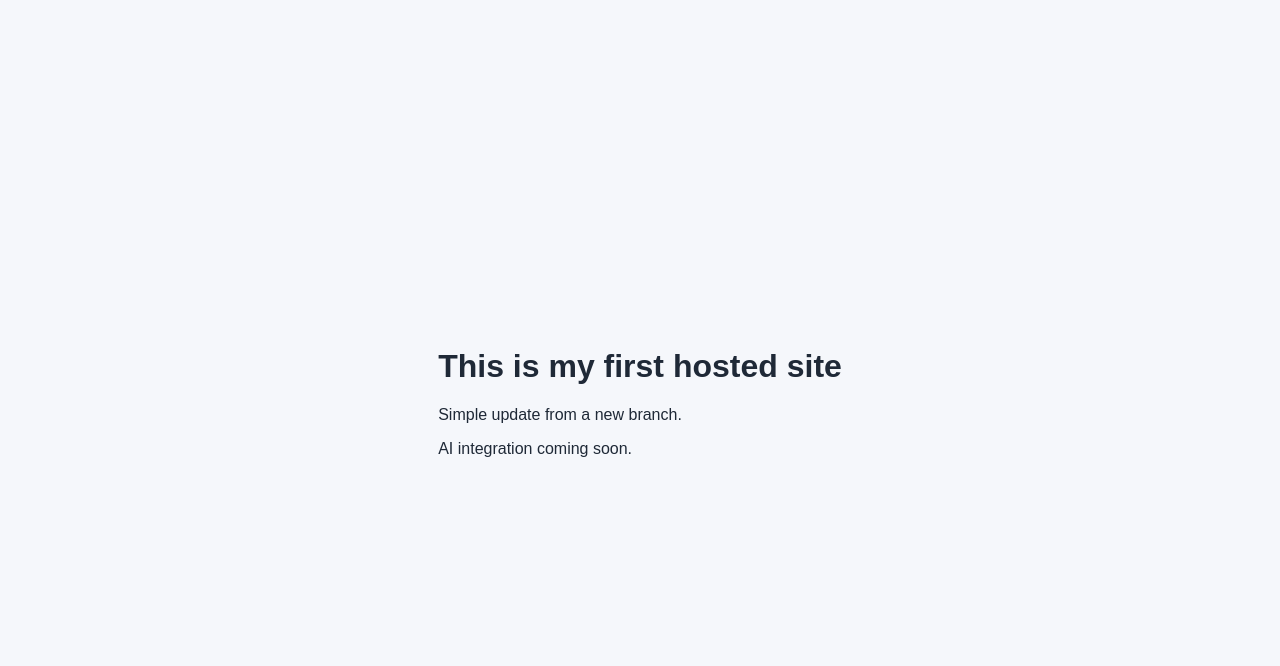
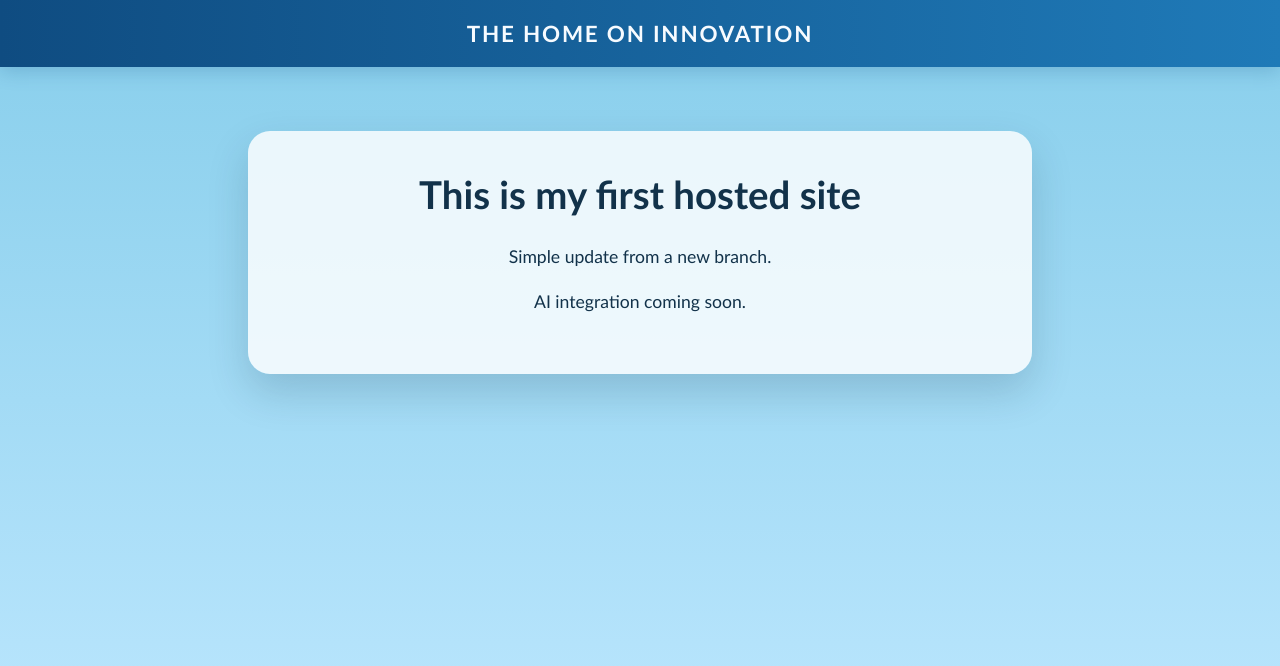
Before and after one commit to asier-dev-team/vercel-hosting, a plain HTML site: page first_iteration_site/index.html in a window 1280 px wide. Drawn offline with Linux system fonts and the light colour scheme.

Commit message:
Update site background and add innovation banner

```diff
--- a/first_iteration_site/index.html
+++ b/first_iteration_site/index.html
@@ -6,17 +6,48 @@
   <title>First Hosted Site</title>
   <style>
     body {
-      font-family: Arial, sans-serif;
+      font-family: "Trebuchet MS", Arial, sans-serif;
       margin: 0;
-      display: grid;
-      place-items: center;
       min-height: 100vh;
-      background: #f5f7fb;
-      color: #1f2937;
+      background: linear-gradient(180deg, #87ceeb 0%, #bfe8ff 100%);
+      color: #12324a;
+    }
+
+    .banner {
+      background: linear-gradient(90deg, #0f4c81 0%, #1f7ab8 100%);
+      color: #f7fbff;
+      text-align: center;
+      padding: 1.25rem 1rem;
+      font-size: 1.4rem;
+      font-weight: 700;
+      letter-spacing: 0.08em;
+      text-transform: uppercase;
+      box-shadow: 0 4px 18px rgba(15, 76, 129, 0.22);
+    }
+
+    main {
+      max-width: 720px;
+      margin: 4rem auto;
+      padding: 2.5rem 2rem;
+      text-align: center;
+      background: rgba(255, 255, 255, 0.82);
+      border-radius: 22px;
+      box-shadow: 0 18px 40px rgba(18, 50, 74, 0.18);
+    }
+
+    h1 {
+      margin-top: 0;
+      font-size: 2.4rem;
+    }
+
+    p {
+      font-size: 1.1rem;
+      line-height: 1.6;
     }
   </style>
 </head>
 <body>
+  <div class="banner">The home on innovation</div>
   <main>
     <h1>This is my first hosted site</h1>
     <p>Simple update from a new branch.</p>
```
